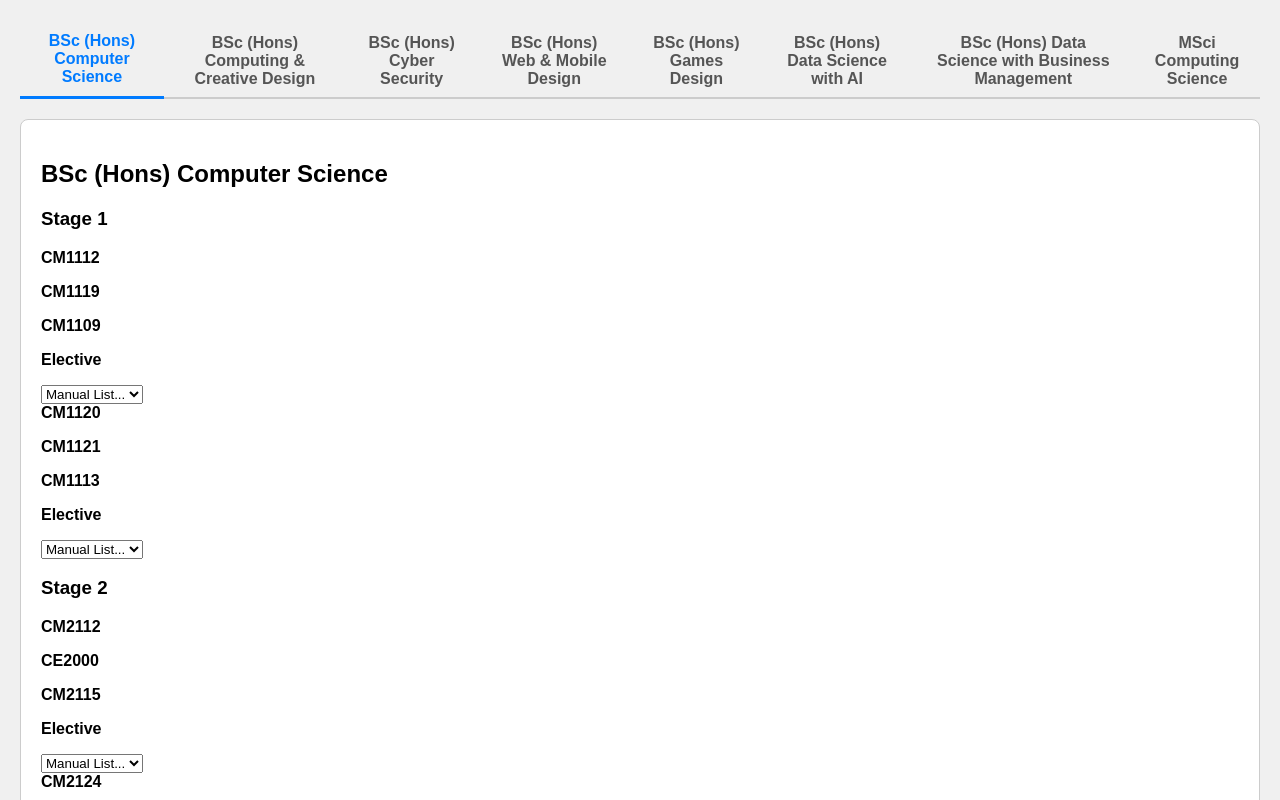
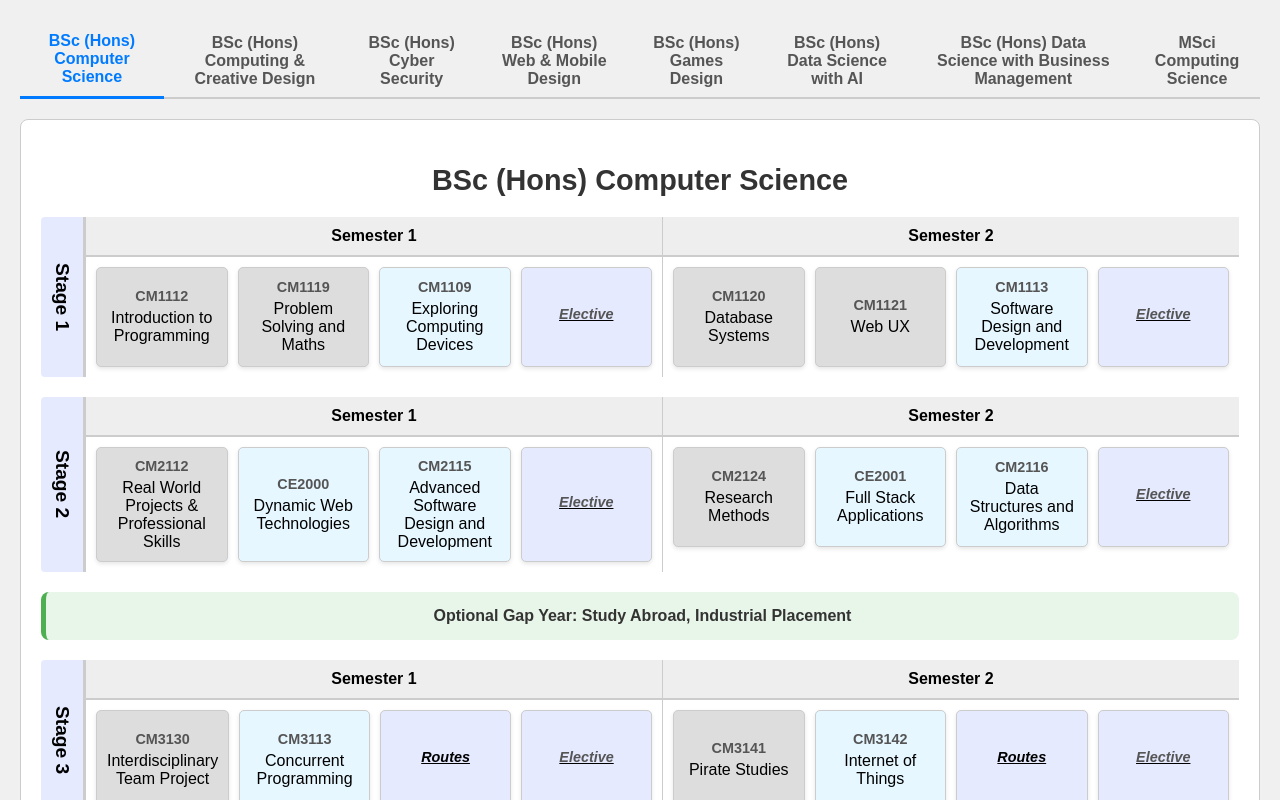
Before and after one commit to mzarb/socet-courses, a React (Create React App) app: page / in a window 1280 px wide. Shown: the top 800 px of the page. Built offline with nearby package versions, Linux system fonts and the light colour scheme.

Commit message:
reverting all changes

```diff
--- a/src/Course.js
+++ b/src/Course.js
@@ -1,55 +1,32 @@
-import React, { useState, useEffect } from 'react';
+// Course.js
+import React from 'react';
+import Semester from './Semester';
 
-// This small component replaces the static dropdown
-const LiveElectiveDropdown = ({ courseId, label }) => {
-  const [options, setOptions] = useState([]);
-
-  useEffect(() => {
-    fetch(`/api/fetch-group?courseId=${courseId}&label=${encodeURIComponent(label)}`)
-      .then(res => res.json())
-      .then(data => setOptions(data))
-      .catch(err => console.error("Failed to load", label));
-  }, [courseId, label]);
+const Course = ({ course }) => {
+  if (!course) {
+    return <div>Loading...</div>;
+  }
 
   return (
-    <select className="elective-selector">
-      <option value="">{options.length > 0 ? "Select Elective..." : "Loading..."}</option>
-      {options.map((opt, i) => (
-        <option key={i} value={opt.code}>{opt.code}: {opt.title}</option>
-      ))}
-    </select>
-  );
-};
-
-const Course = ({ course }) => {
-  return (
     <div className="course-container">
-      <h2>{course.name}</h2>
-      {/* Use your EXACT original mapping code here */}
-      {course.stages.map((stage, sIdx) => (
-        <div key={sIdx} className="stage-section">
-          <h3>{stage.stageName}</h3>
-          {stage.semesters.map((sem, semIdx) => (
-            <div key={semIdx} className="semester-column">
-              {sem.modules.map((mod, mIdx) => (
-                <div key={mIdx} className="module-card">
-                  <strong>{mod.code}</strong>
-                  <p>{mod.title}</p>
-
-                  {/* ONLY change this part */}
-                  {mod.type === "Elective Choice" && mod.akariLabel ? (
-                    <LiveElectiveDropdown courseId={course.id} label={mod.akariLabel} />
-                  ) : (
-                    /* Fallback to your old dropdown if no label exists */
-                    mod.type === "Elective Choice" && (
-                      <select><option>Manual List...</option></select>
-                    )
-                  )}
-                </div>
+      <h2 className="course-title">{course.name}</h2>
+      {course.stages.map((stage, stageIndex) => (
+        <React.Fragment key={stageIndex}>
+          <div className="stage-row">
+            <div className="stage-label">{stage.stageName}</div>
+            <div className="semesters-row">
+              {stage.semesters.map((semester, semesterIndex) => (
+                <Semester key={semesterIndex} semester={semester} />
               ))}
             </div>
-          ))}
-        </div>
+          </div>
+          {/* Add the conditional rendering here */}
+          {stage.gapYear && (
+            <div className="gap-year">
+              Optional Gap Year: Study Abroad, Industrial Placement
+            </div>
+          )}
+        </React.Fragment>
       ))}
     </div>
   );
--- a/src/data/cy.js
+++ b/src/data/cy.js
@@ -18,11 +18,10 @@ const cyData =
                 code: "Elective",
                 type: "Elective Choice",
                 size: 1, source: "subject" ,
-                akariLabel: "Cyber Security - Electives Group 1",
                 options: [
-                           //     electives.stage1.semester1.csElec,
-                           //     electives.stage1.semester1.ccdElec,
-                           //     electives.stage1.semester1.dsElec
+                                electives.stage1.semester1.csElec,
+                                electives.stage1.semester1.ccdElec,
+                                electives.stage1.semester1.dsElec
                 ],
               },
             ],
```
Also changed, not shown: api/fetch-group.js (+17 -17 lines), src/Course copy.js (deleted, +0 -35 lines).
